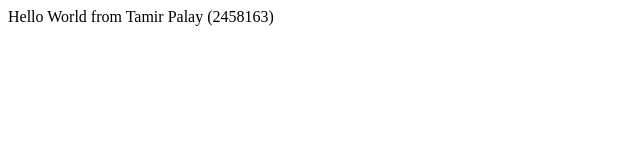
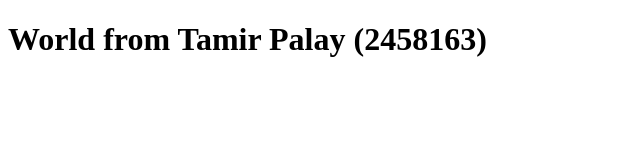
Before and after one commit to TamirPalay/-2458163--labs-sd-24, a plain HTML site: page student.html in a window 1280 px wide. Shown: the whole page, without its empty margins (0-640 px from the left). Drawn offline with Linux system fonts and the light colour scheme.

Commit message:
Update student.html

```diff
--- a/student.html
+++ b/student.html
@@ -1,5 +1,6 @@
 <!DOCTYPE html>
 <html>
     <head></head>
-    <body>Hello World from Tamir Palay (2458163)</body>
+    <body>
+        <h1>World from Tamir Palay (2458163)</h1> </body>
 </html>
```
